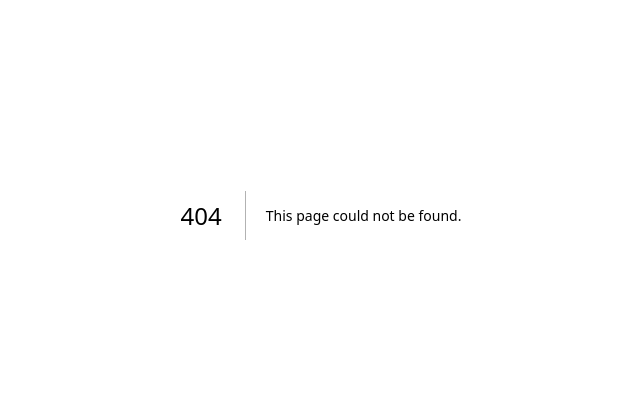
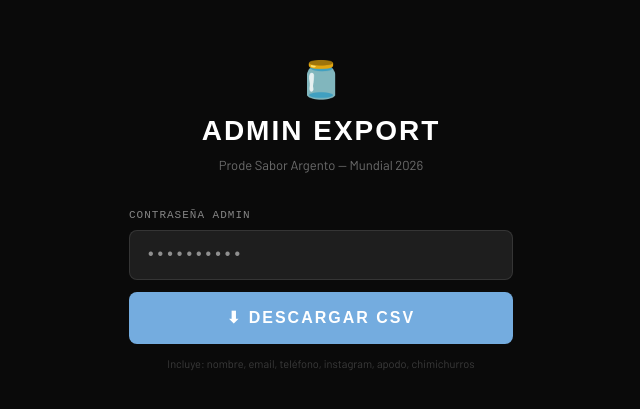
Before and after one commit to manuelferrario/prode-sabor-argento, a Next.js app: page /admin/export in a window 1280 px wide. Before the commit this address had no page. Shown: the part 185-594 px from the top of the page, without its empty margins (319-959 px from the left). Built offline with nearby package versions, Linux system fonts and the light colour scheme; a web font is replaced by a local one.

Commit message:
feat: vercel cron + csv export + confetti + tab automatico entre scores

```diff
--- a/package.json
+++ b/package.json
@@ -11,12 +11,14 @@
   "dependencies": {
     "@supabase/ssr": "^0.10.3",
     "@supabase/supabase-js": "^2.107.0",
+    "canvas-confetti": "^1.9.4",
     "next": "16.2.7",
     "react": "19.2.4",
     "react-dom": "19.2.4"
   },
   "devDependencies": {
     "@tailwindcss/postcss": "^4",
+    "@types/canvas-confetti": "^1.9.0",
     "@types/node": "^20",
     "@types/react": "^19",
     "@types/react-dom": "^19",
--- /dev/null
+++ b/src/app/admin/export/page.tsx
@@ -0,0 +1,108 @@
+'use client'
+
+import { useState } from 'react'
+
+export default function AdminExportPage() {
+  const [password, setPassword] = useState('')
+  const [loading, setLoading] = useState(false)
+  const [error, setError] = useState('')
+  const [stats, setStats] = useState<{ count: number } | null>(null)
+
+  async function handleDownload() {
+    if (!password) { setError('Ingresá la contraseña'); return }
+    setLoading(true)
+    setError('')
+
+    // Verificar contraseña primero
+    const res = await fetch(`/api/admin/export-csv?password=${encodeURIComponent(password)}`)
+
+    if (res.status === 401) {
+      setError('Contraseña incorrecta')
+      setLoading(false)
+      return
+    }
+
+    // Descargar CSV
+    const blob = await res.blob()
+    const url = URL.createObjectURL(blob)
+    const a = document.createElement('a')
+    a.href = url
+    a.download = `participantes-prode-${new Date().toISOString().split('T')[0]}.csv`
+    a.click()
+    URL.revokeObjectURL(url)
+
+    // Contar filas del CSV
+    const text = await blob.text().catch(() => '')
+    const lines = text.split('\n').filter(Boolean).length - 1 // -1 por header
+    setStats({ count: lines })
+    setLoading(false)
+  }
+
+  return (
+    <main className="min-h-screen flex flex-col items-center justify-center px-4"
+      style={{ background: '#0a0a0a' }}>
+      <div className="w-full max-w-sm">
+        <div className="text-center mb-8">
+          <p className="text-4xl mb-3">🫙</p>
+          <h1 style={{ fontFamily: 'sans-serif', color: 'white', fontSize: '28px', fontWeight: 900, letterSpacing: '2px' }}>
+            ADMIN EXPORT
+          </h1>
+          <p style={{ color: 'rgba(255,255,255,0.4)', fontSize: '13px', marginTop: '4px' }}>
+            Prode Sabor Argento — Mundial 2026
+          </p>
+        </div>
+
+        <div style={{ display: 'flex', flexDirection: 'column', gap: '12px' }}>
+          <div>
+            <label style={{ display: 'block', color: 'rgba(255,255,255,0.5)', fontSize: '11px',
+              letterSpacing: '1px', marginBottom: '6px', fontFamily: 'monospace' }}>
+              CONTRASEÑA ADMIN
+            </label>
+            <input
+              type="password"
+              placeholder="••••••••••"
+              value={password}
+              onChange={e => setPassword(e.target.value)}
+              onKeyDown={e => e.key === 'Enter' && handleDownload()}
+              style={{
+                width: '100%', padding: '12px 16px', borderRadius: '8px',
+                background: '#1e1e1e', border: '1.5px solid rgba(255,255,255,0.1)',
+                color: 'white', fontSize: '16px', outline: 'none', fontFamily: 'monospace',
+              }}
+            />
+          </div>
+
+          {error && (
+            <p style={{ color: '#CE1126', fontSize: '13px', textAlign: 'center' }}>{error}</p>
+          )}
+
+          <button
+            onClick={handleDownload}
+            disabled={loading}
+            style={{
+              padding: '14px', background: '#74ACDF', color: 'white',
+              fontWeight: 900, fontSize: '16px', letterSpacing: '2px',
+              border: 'none', borderRadius: '8px', cursor: 'pointer',
+              opacity: loading ? 0.5 : 1, fontFamily: 'sans-serif',
+            }}
+          >
+            {loading ? 'DESCARGANDO...' : '⬇ DESCARGAR CSV'}
+          </button>
+
+          {stats && (
+            <div style={{ textAlign: 'center', padding: '12px', background: 'rgba(0,155,58,0.1)',
+              border: '1px solid rgba(0,155,58,0.3)', borderRadius: '8px' }}>
+              <p style={{ color: '#009B3A', fontSize: '14px', fontWeight: 700 }}>
+                ✓ {stats.count} participantes exportados
+              </p>
+            </div>
+          )}
+
+          <p style={{ color: 'rgba(255,255,255,0.2)', fontSize: '11px', textAlign: 'center' }}>
+            Incluye: nombre, email, teléfono, instagram, apodo, chimichurros
+          </p>
+        </div>
+      </div>
+    </main>
+  )
+}
--- /dev/null
+++ b/src/app/api/admin/export-csv/route.ts
@@ -0,0 +1,48 @@
+import { NextResponse } from 'next/server'
+import { createClient } from '@supabase/supabase-js'
+
+export async function GET(request: Request) {
+  const { searchParams } = new URL(request.url)
+  const password = searchParams.get('password')
+
+  if (password !== process.env.ADMIN_PASSWORD) {
+    return NextResponse.json({ error: 'Unauthorized' }, { status: 401 })
+  }
+
+  const supabase = createClient(
+    process.env.NEXT_PUBLIC_SUPABASE_URL!,
+    process.env.SUPABASE_SERVICE_ROLE_KEY!
+  )
+
+  const { data: participants } = await supabase
+    .from('participants')
+    .select('name, email, phone, instagram_user, apodo, total_chimichurros, instagram_confirmed, created_at')
+    .order('total_chimichurros', { ascending: false })
+
+  if (!participants) {
+    return NextResponse.json({ error: 'No data' }, { status: 500 })
+  }
+
+  // Generar CSV
+  const headers = ['Nombre', 'Email', 'Telefono', 'Instagram', 'Apodo', 'Chimichurros', 'Siguio_IG', 'Fecha_Registro']
+  const rows = participants.map(p => [
+    `"${p.name ?? ''}"`,
+    `"${p.email ?? ''}"`,
+    `"${p.phone ?? ''}"`,
+    `"${p.instagram_user ?? ''}"`,
+    `"${p.apodo ?? ''}"`,
+    p.total_chimichurros ?? 0,
+    p.instagram_confirmed ? 'SI' : 'NO',
+    `"${new Date(p.created_at).toLocaleDateString('es-AR')}"`,
+  ])
+
+  const csv = [headers.join(','), ...rows.map(r => r.join(','))].join('\n')
+  const filename = `participantes-prode-${new Date().toISOString().split('T')[0]}.csv`
+
+  return new Response(csv, {
+    headers: {
+      'Content-Type': 'text/csv; charset=utf-8',
+      'Content-Disposition': `attachment; filename="${filename}"`,
+    },
+  })
+}
--- a/src/app/prode/prode-client.tsx
+++ b/src/app/prode/prode-client.tsx
@@ -1,12 +1,25 @@
 'use client'
 
-import { useState, useCallback } from 'react'
+import { useState, useCallback, useRef } from 'react'
 import { createClient } from '@/lib/supabase/client'
 import Link from 'next/link'
 import type { Match, Participant, Prediction, BonusPrediction } from '@/lib/types'
 import { isoToFlag, teamDisplayName } from '@/lib/flags'
 import { PixelChimi } from '@/components/PixelChimi'
 import { WORLD_CUP_TEAMS, ARGENTINA_SQUAD } from '@/lib/teams'
+
+/** Dispara confetti desde el centro de la pantalla */
+function fireConfetti() {
+  import('canvas-confetti').then(({ default: confetti }) => {
+    confetti({
+      particleCount: 60,
+      spread: 70,
+      origin: { y: 0.6 },
+      colors: ['#74ACDF', '#F6B40E', '#ffffff', '#009B3A'],
+      scalar: 0.9,
+    })
+  }).catch(() => {})
+}
 
 // Sin tildes para la pixel font
 const ROUND_LABELS: Record<string, string> = {
@@ -66,6 +79,7 @@ export default function ProdeClient({ participant, matches, predictions, bonusPr
 
     setSaving(s => ({ ...s, [matchId]: false }))
     setSaved(s => ({ ...s, [matchId]: true }))
+    fireConfetti()
     setTimeout(() => setSaved(s => ({ ...s, [matchId]: false })), 2000)
   }
 
@@ -333,6 +347,9 @@ function MatchCard({
   const homeFlag = isoToFlag(match.team_home_flag)
   const awayFlag = isoToFlag(match.team_away_flag)
 
+  // Tab automático: ref al input del score visitante
+  const awayInputRef = useRef<HTMLInputElement>(null)
+
   return (
     <div
       id={`match-${match.id}`}
@@ -378,11 +395,24 @@ function MatchCard({
             </div>
           ) : (
             <>
-              <ScoreInput value={pred?.home ?? ''} disabled={locked}
-                onChange={v => onChange(v, pred?.away ?? '')} />
+              <ScoreInput
+                value={pred?.home ?? ''}
+                disabled={locked}
+                onChange={v => {
+                  onChange(v, pred?.away ?? '')
+                  // Auto-avanzar al score visitante cuando se ingresa 1 dígito
+                  if (v !== '' && (pred?.away ?? '') === '') {
+                    setTimeout(() => awayInputRef.current?.focus(), 50)
+                  }
+                }}
+              />
               <span className="text-white/30 font-pixel" style={{ fontSize: '10px' }}>-</span>
-              <ScoreInput value={pred?.away ?? ''} disabled={locked}
-                onChange={v => onChange(pred?.home ?? '', v)} />
+              <ScoreInput
+                value={pred?.away ?? ''}
+                disabled={locked}
+                inputRef={awayInputRef}
+                onChange={v => onChange(pred?.home ?? '', v)}
+              />
             </>
           )}
         </div>
@@ -452,10 +482,11 @@ function MatchCard({
   )
 }
 
-function ScoreInput({ value, disabled, onChange }: {
+function ScoreInput({ value, disabled, onChange, inputRef }: {
   value: string
   disabled: boolean
   onChange: (v: string) => void
+  inputRef?: React.RefObject<HTMLInputElement | null>
 }) {
   const [popping, setPopping] = useState(false)
 
@@ -469,9 +500,11 @@ function ScoreInput({ value, disabled, onChange }: {
 
   return (
     <input
+      ref={inputRef}
       type="number" min="0" max="20"
-      inputMode="numeric"       // teclado numérico en mobile
+      inputMode="numeric"
       pattern="[0-9]*"
+      enterKeyHint="next"
       value={value}
       disabled={disabled}
       onChange={handleChange}
```
Also changed, not shown: vercel.json (added), 1 other file (tests, documents, lock files or other folders).
